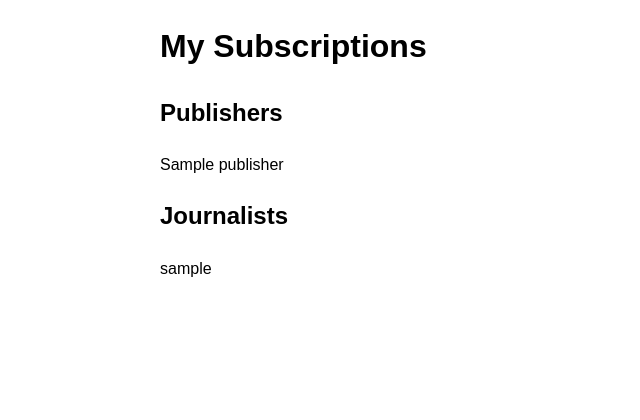
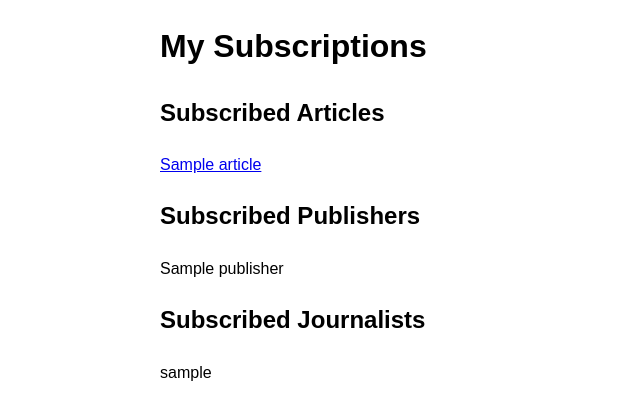
Before and after one commit to rigomachado8-ship-it/news_project, a Django app: page /subscriptions/ in a window 1280 px wide. Shown: the part 57-477 px from the top of the page, without its empty margins (0-640 px from the left). Run offline with Django 5.2, Linux system fonts and the light colour scheme; a user stored in the database is signed in; tables that the repository leaves empty hold one stand-in row (values such as "Sample post").

Commit message:
Fix role permissions and UI restrictions

```diff
--- a/newsapp/templates/my_subscriptions.html
+++ b/newsapp/templates/my_subscriptions.html
@@ -5,17 +5,24 @@
 {% block content %}
 <h1>My Subscriptions</h1>
 
-<h2>Publishers</h2>
+<h2>Subscribed Articles</h2>
+{% for article in articles %}
+    <p><a href="{% url 'article_detail' article.pk %}">{{ article.title }}</a></p>
+{% empty %}
+    <p>No article subscriptions yet.</p>
+{% endfor %}
+
+<h2>Subscribed Publishers</h2>
 {% for publisher in publishers %}
     <p>{{ publisher.name }}</p>
 {% empty %}
-    <p>You are not subscribed to any publishers yet.</p>
+    <p>No publisher subscriptions yet.</p>
 {% endfor %}
 
-<h2>Journalists</h2>
+<h2>Subscribed Journalists</h2>
 {% for journalist in journalists %}
     <p>{{ journalist.username }}</p>
 {% empty %}
-    <p>You are not subscribed to any journalists yet.</p>
+    <p>No journalist subscriptions yet.</p>
 {% endfor %}
 {% endblock %}
--- a/newsapp/urls.py
+++ b/newsapp/urls.py
@@ -4,7 +4,6 @@ from django.urls import path
 from . import views
 
 urlpatterns = [
-    # Web pages
     path("", views.article_list, name="article_list"),
     path("article/<int:pk>/", views.article_detail, name="article_detail"),
     path("register/", views.register_view, name="register"),
@@ -16,10 +15,10 @@ urlpatterns = [
     path("editor/approve/", views.approve_articles, name="approve_articles"),
     path("subscriptions/", views.my_subscriptions, name="my_subscriptions"),
     path("subscriptions/articles/", views.subscribed_articles, name="subscribed_articles"),
+    path("subscribe/article/<int:pk>/", views.subscribe_article, name="subscribe_article"),
+    path("unsubscribe/article/<int:pk>/", views.unsubscribe_article, name="unsubscribe_article"),
     path("subscribe/publisher/<int:publisher_id>/", views.subscribe_publisher, name="subscribe_publisher"),
     path("subscribe/journalist/<int:user_id>/", views.subscribe_journalist, name="subscribe_journalist"),
-
-    # API endpoints
     path("api/articles/", views.ArticleListCreateAPIView.as_view(), name="api_article_list_create"),
     path("api/articles/<int:pk>/", views.ArticleDetailAPIView.as_view(), name="api_article_detail"),
     path("api/articles/subscribed/", views.SubscribedArticlesAPIView.as_view(), name="api_subscribed_articles"),
--- a/newsapp/views.py
+++ b/newsapp/views.py
@@ -3,9 +3,11 @@ from django.contrib.auth import login
 from django.contrib.auth.decorators import login_required
 from django.contrib.auth.views import LoginView
 from django.db.models import Q
+from django.http import HttpResponseForbidden
 from django.shortcuts import get_object_or_404, redirect, render
-from rest_framework import generics
-from rest_framework.permissions import IsAuthenticated
+
+from rest_framework import generics, permissions
+from rest_framework.exceptions import PermissionDenied
 
 from .api_permissions import IsEditor, IsJournalistOrReadOnly
 from .forms import ArticleForm, CustomLoginForm, CustomUserRegisterForm
@@ -19,10 +21,6 @@ class CustomLoginView(LoginView):
 
 
 def register_view(request):
-    """
-    Allow users to register through the web interface instead of relying on Django admin.
-    This directly addresses the reviewer feedback about missing user-facing auth.
-    """
     if request.user.is_authenticated:
         return redirect("dashboard")
 
@@ -40,19 +38,11 @@ def register_view(request):
 
 
 def login_view(request):
-    """
-    Use Django's built-in LoginView with a custom template.
-    Having a real /login/ route fixes the old /accounts/login/ redirect problem.
-    """
     view = CustomLoginView.as_view()
     return view(request)
 
 
 def article_list(request):
-    """
-    Public article list page.
-    Readers should be able to see approved content without logging in.
-    """
     articles = Article.objects.select_related("author", "publisher").filter(
         status=Article.STATUS_APPROVED
     )
@@ -60,11 +50,6 @@ def article_list(request):
 
 
 def article_detail(request, pk):
-    """
-    Show one article.
-    Approved articles are public, while drafts and pending items are visible only
-    to the author or an editor.
-    """
     article = get_object_or_404(
         Article.objects.select_related("author", "publisher", "newsletter"),
         pk=pk,
@@ -79,15 +64,19 @@ def article_detail(request, pk):
             messages.error(request, "You do not have permission to view this article.")
             return redirect("article_list")
 
-    return render(request, "article_detail.html", {"article": article})
+    is_subscribed = False
+    if request.user.is_authenticated and request.user.is_reader:
+        is_subscribed = request.user.subscribed_articles.filter(pk=article.pk).exists()
+
+    context = {
+        "article": article,
+        "is_subscribed": is_subscribed,
+    }
+    return render(request, "article_detail.html", context)
 
 
 @login_required
 def dashboard_view(request):
-    """
-    Send each role to a dashboard with content relevant to that role.
-    This gives Readers, Journalists, and Editors visible functionality in the UI.
-    """
     context = {
         "my_articles": Article.objects.filter(author=request.user),
         "pending_articles": Article.objects.filter(status=Article.STATUS_PENDING),
@@ -97,12 +86,8 @@ def dashboard_view(request):
 
 @login_required
 def create_article(request):
-    """
-    Journalists and editors can create articles through the web interface.
-    This page used to fail because login_required redirected to a missing login URL.
-    """
-    if not (request.user.is_journalist or request.user.is_editor):
-        messages.error(request, "Only journalists and editors can create articles.")
+    if not request.user.is_journalist:
+        messages.error(request, "Only journalists can create articles.")
         return redirect("dashboard")
 
     if request.method == "POST":
@@ -111,12 +96,8 @@ def create_article(request):
             article = form.save(commit=False)
             article.author = request.user
 
-            # Journalists cannot self-approve.
-            if request.user.is_journalist and article.status == Article.STATUS_APPROVED:
+            if article.status == Article.STATUS_APPROVED:
                 article.status = Article.STATUS_PENDING
-
-            if request.user.is_editor and article.status == Article.STATUS_APPROVED:
-                article.approved_by = request.user
 
             article.save()
             messages.success(request, "Article saved successfully.")
@@ -129,12 +110,17 @@ def create_article(request):
 
 @login_required
 def edit_article(request, pk):
-    """
-    Allow authors to edit their own articles and editors to edit any article.
-    """
     article = get_object_or_404(Article, pk=pk)
 
-    if request.user != article.author and not request.user.is_editor:
+    if request.user.is_reader:
+        messages.error(request, "Readers cannot edit articles.")
+        return redirect("dashboard")
+
+    if request.user.is_journalist and request.user != article.author:
+        messages.error(request, "Journalists can only edit their own articles.")
+        return redirect("dashboard")
+
+    if not (request.user.is_editor or request.user == article.author):
         messages.error(request, "You do not have permission to edit this article.")
         return redirect("dashboard")
 
@@ -161,10 +147,6 @@ def edit_article(request, pk):
 
 @login_required
 def approve_articles(request):
-    """
-    Editors can review and approve pending articles.
-    This implements the editor-specific workflow the reviewer asked to see.
-    """
     if not request.user.is_editor:
         messages.error(request, "Only editors can approve articles.")
         return redirect("dashboard")
@@ -179,6 +161,7 @@ def approve_articles(request):
             article.approved_by = request.user
             article.save()
             messages.success(request, f'"{article.title}" was approved.')
+
         elif action == "reject":
             article.status = Article.STATUS_REJECTED
             article.approved_by = None
@@ -195,11 +178,12 @@ def approve_articles(request):
 
 @login_required
 def my_subscriptions(request):
-    """
-    Readers can view who they are subscribed to.
-    """
+    if not request.user.is_reader:
+        return HttpResponseForbidden("Only readers can view subscriptions.")
+
     publishers = request.user.subscribed_publishers.all()
     journalists = request.user.subscribed_journalists.all()
+    articles = request.user.subscribed_articles.filter(status=Article.STATUS_APPROVED)
 
     return render(
         request,
@@ -207,30 +191,50 @@ def my_subscriptions(request):
         {
             "publishers": publishers,
             "journalists": journalists,
+            "articles": articles,
         },
     )
 
 
 @login_required
 def subscribed_articles(request):
-    """
-    Show approved articles from followed publishers and journalists.
-    """
-    articles = Article.objects.select_related("author", "publisher").filter(
+    if not request.user.is_reader:
+        return HttpResponseForbidden("Only readers can view subscribed articles.")
+
+    articles = request.user.subscribed_articles.filter(
         status=Article.STATUS_APPROVED
-    ).filter(
-        Q(publisher__in=request.user.subscribed_publishers.all())
-        | Q(author__in=request.user.subscribed_journalists.all())
-    ).distinct()
+    ).select_related("author", "publisher", "newsletter")
 
     return render(request, "subscribed_articles.html", {"articles": articles})
 
 
 @login_required
+def subscribe_article(request, pk):
+    if not request.user.is_reader:
+        return HttpResponseForbidden("Only readers can subscribe to articles.")
+
+    article = get_object_or_404(Article, pk=pk, status=Article.STATUS_APPROVED)
+    request.user.subscribed_articles.add(article)
+    messages.success(request, f'You subscribed to "{article.title}".')
+    return redirect("article_detail", pk=pk)
+
+
+@login_required
+def unsubscribe_article(request, pk):
+    if not request.user.is_reader:
+        return HttpResponseForbidden("Only readers can manage article subscriptions.")
+
+    article = get_object_or_404(Article, pk=pk, status=Article.STATUS_APPROVED)
+    request.user.subscribed_articles.remove(article)
+    messages.success(request, f'You unsubscribed from "{article.title}".')
+    return redirect("article_detail", pk=pk)
+
+
+@login_required
 def subscribe_publisher(request, publisher_id):
-    """
-    Let users subscribe to publishers from the web UI.
-    """
+    if not request.user.is_reader:
+        return HttpResponseForbidden("Only readers can subscribe to publishers.")
+
     publisher = get_object_or_404(Publisher, pk=publisher_id)
     request.user.subscribed_publishers.add(publisher)
     messages.success(request, f"You subscribed to {publisher.name}.")
@@ -239,36 +243,29 @@ def subscribe_publisher(request, publisher_id):
 
 @login_required
 def subscribe_journalist(request, user_id):
-    """
-    Let users subscribe to journalists from the web UI.
-    """
-    journalist = get_object_or_404(CustomUser, pk=user_id, role=CustomUser.ROLE_JOURNALIST)
+    if not request.user.is_reader:
+        return HttpResponseForbidden("Only readers can subscribe to journalists.")
+
+    journalist = get_object_or_404(
+        CustomUser,
+        pk=user_id,
+        role=CustomUser.ROLE_JOURNALIST,
+    )
     request.user.subscribed_journalists.add(journalist)
     messages.success(request, f"You subscribed to {journalist.username}.")
     return redirect("article_list")
 
 
-# =========================
-# API VIEWS
-# =========================
-
 class ArticleListCreateAPIView(generics.ListCreateAPIView):
-    """
-    API endpoint for listing approved articles and creating new ones.
-    Anyone can read, but only journalists and editors can create.
-    """
-
     serializer_class = ArticleSerializer
     permission_classes = [IsJournalistOrReadOnly]
 
     def get_queryset(self):
         user = self.request.user
 
-        # Editors can see everything in the API.
         if user.is_authenticated and getattr(user, "is_editor", False):
             return Article.objects.select_related("author", "publisher", "newsletter").all()
 
-        # Authors can see their own work plus public approved articles.
         if user.is_authenticated:
             return Article.objects.select_related("author", "publisher", "newsletter").filter(
                 Q(status=Article.STATUS_APPROVED) | Q(author=user)
@@ -278,11 +275,20 @@ class ArticleListCreateAPIView(generics.ListCreateAPIView):
             status=Article.STATUS_APPROVED
         )
 
+    def perform_create(self, serializer):
+        user = self.request.user
 
-class ArticleDetailAPIView(generics.RetrieveAPIView):
-    """
-    Return one article by ID.
-    """
+        if not user.is_journalist:
+            raise PermissionDenied("Only journalists can create articles.")
+
+        article = serializer.save(author=user)
+
+        if article.status == Article.STATUS_APPROVED:
+            article.status = Article.STATUS_PENDING
+            article.save()
+
+
+class ArticleDetailAPIView(generics.RetrieveUpdateDestroyAPIView):
     serializer_class = ArticleSerializer
 
     def get_queryset(self):
@@ -300,30 +306,57 @@ class ArticleDetailAPIView(generics.RetrieveAPIView):
             status=Article.STATUS_APPROVED
         )
 
+    def get_permissions(self):
+        if self.request.method in ["PUT", "PATCH", "DELETE"]:
+            return [permissions.IsAuthenticated()]
+        return [permissions.AllowAny()]
+
+    def update(self, request, *args, **kwargs):
+        article = self.get_object()
+
+        if request.user.is_reader:
+            raise PermissionDenied("Readers cannot edit articles.")
+
+        if request.user.is_editor:
+            return super().update(request, *args, **kwargs)
+
+        if request.user.is_journalist:
+            if article.author != request.user:
+                raise PermissionDenied("Journalists can only edit their own articles.")
+            response = super().update(request, *args, **kwargs)
+            article.refresh_from_db()
+            if article.status == Article.STATUS_APPROVED:
+                article.status = Article.STATUS_PENDING
+                article.approved_by = None
+                article.save()
+            return response
+
+        raise PermissionDenied("You do not have permission to edit this article.")
+
+    def destroy(self, request, *args, **kwargs):
+        if not request.user.is_editor:
+            raise PermissionDenied("Only editors can delete articles.")
+        return super().destroy(request, *args, **kwargs)
+
 
 class SubscribedArticlesAPIView(generics.ListAPIView):
-    """
-    Return approved articles from the authenticated user's subscriptions.
-    """
     serializer_class = ArticleSerializer
-    permission_classes = [IsAuthenticated]
+    permission_classes = [permissions.IsAuthenticated]
 
     def get_queryset(self):
         user = self.request.user
-        return Article.objects.select_related("author", "publisher", "newsletter").filter(
+
+        if not user.is_reader:
+            raise PermissionDenied("Only readers can view subscribed articles.")
+
+        return user.subscribed_articles.filter(
             status=Article.STATUS_APPROVED
-        ).filter(
-            Q(publisher__in=user.subscribed_publishers.all())
-            | Q(author__in=user.subscribed_journalists.all())
-        ).distinct()
+        ).select_related("author", "publisher", "newsletter")
 
 
 class PendingArticlesAPIView(generics.ListAPIView):
-    """
-    Editor-only endpoint for viewing pending articles.
-    """
     serializer_class = ArticleSerializer
-    permission_classes = [IsAuthenticated, IsEditor]
+    permission_classes = [permissions.IsAuthenticated, IsEditor]
 
     def get_queryset(self):
         return Article.objects.select_related("author", "publisher", "newsletter").filter(
```
Also changed, not shown: news_project/settings.py (+2 -14 lines), newsapp/api_permissions.py (+1 -9 lines), newsapp/models.py (+21 -9 lines), newsapp/templates/article_detail.html (+11 -1 lines), newsapp/templates/article_list.html (+17 -9 lines), newsapp/templates/dashboard.html (+13 -15 lines), newsapp/templates/subscribed_articles.html (+6 -8 lines), newsapp/migrations/0003_customuser_subscribed_articles.py (added).
